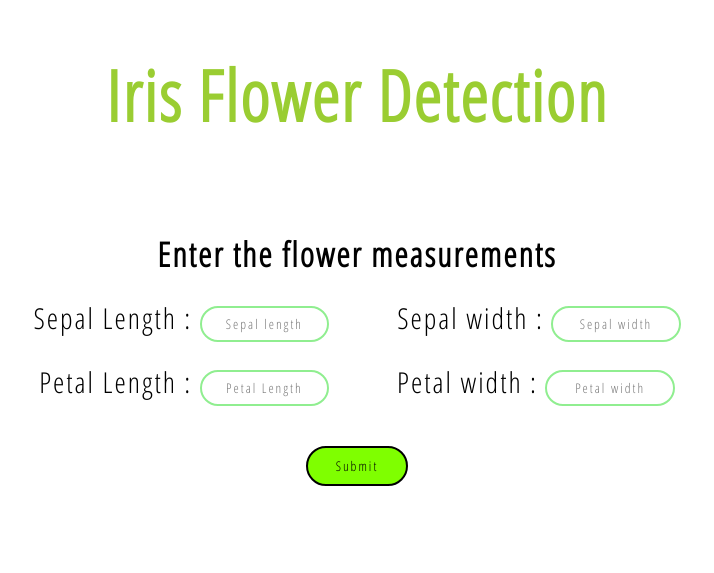
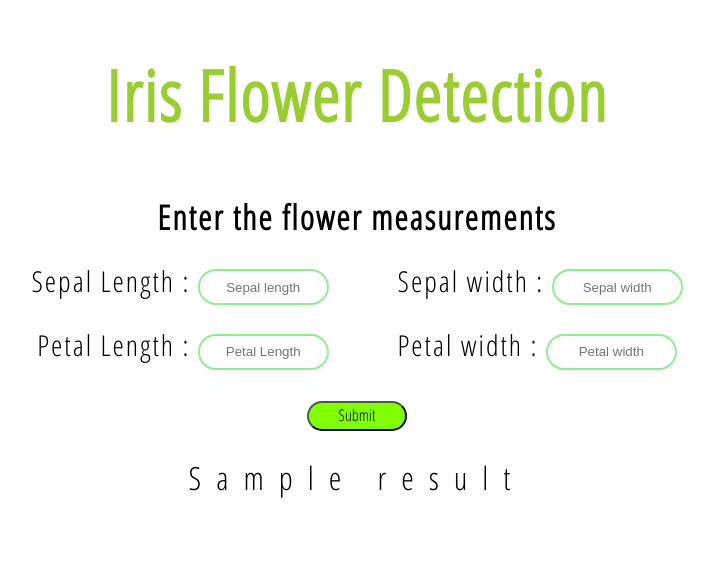
Before and after one commit to ctrl-gaurav/Iris-flower-classification, a Flask app: template templates/index.html in a window 1280 px wide. Shown: the top 573 px of the page, without its empty margins (283-997 px from the left). Run offline with Flask 2, Linux system fonts and the light colour scheme; the template is opened without the code that fills it: most values are stand-ins (such as "Sample title", 1, 10 or a date in 2020); parts of the project's set-up code (start-up, migrations or seed data) failed here and were passed over.

Commit message:
Changed the default homepage to Index.html and updated app.py
Wrote app.py from scratch also changed the home page to index.html and made a static folder which contains the style.css file. Used the return_prediction func from the older app.py file

```diff
--- a/app.py
+++ b/app.py
@@ -1,19 +1,38 @@
-from flask import Flask,request,jsonify,redirect,render_template,session,url_for
-from flask.json import load
-from werkzeug.utils import redirect
-from flask_wtf import FlaskForm
-from wtforms import TextField,SubmitField
+from flask import Flask, render_template , url_for , request , redirect
 from tensorflow.keras.models import load_model
 import joblib
 import numpy as np
 
 # loading trained model
-
 flower_model=load_model('final_iris_model.h5')
 flower_scaler=joblib.load("iris_scaler.pkl")
 
-# script to take 4 parameters as input and return predicted result
+# initializing flask application
+app=Flask(__name__)
 
+# home page route(index.html)
+@app.route('/')
+def home():
+    return render_template('index.html')
+
+# when submitting the form
+@app.route('/form_action', methods=['POST','GET'])
+def formAction():
+
+    if request.method =='POST':
+        values = request.form
+        content={}
+        content['sepal_length'] = float(values.get("sLength"))
+        content['sepal_width'] = float(values.get("sWidth"))
+        content['petal_length'] = float(values.get("pLength"))
+        content['petal_width'] = float(values.get("pWidth"))
+
+        results = return_prediction(flower_model,flower_scaler,content) #stores the predicted flower name in results var
+        return render_template('index.html', result = results) #return to the index page with results placeholder changed to the predicted name
+
+    return render_template("index.html", result = "An error occured try again")
+
+# func to predit the flower from the values got from form and returning the predicted flower name
 def return_prediction(model,scaler,sample_json):
 
     s_len=sample_json["sepal_length"]
@@ -27,61 +46,8 @@ def return_prediction(model,scaler,sample_json):
     flower=scaler.transform(flower)
     class_ind=model.predict_classes(flower)[0]
 
-    return classes[class_ind]
+    return classes[class_ind] # returning the predicted flower name
 
-
-# initializing flask application
-
-app=Flask(__name__)
-app.config['SECRET_KEY'] = 'mysecretkey'
-
-# creating a flask form class
-
-class FlowerForm(FlaskForm) :
-
-    sep_len = TextField("Sepal Length")
-    sep_wid = TextField("Sepal Width")
-    pet_len = TextField("Petal Length")
-    pet_wid = TextField("Petal Width")
-
-    submit = SubmitField("Analyze")
-
-
-# creating home page route
-
-@app.route("/",methods=['GET','POST'])
-def index():
-
-    form=FlowerForm()
-
-    if form.validate_on_submit():
-        session['sep_len']= form.sep_len.data
-        session['sep_wid']= form.sep_wid.data
-        session['pet_len']= form.pet_len.data
-        session['pet_wid']= form.pet_wid.data
-
-        return redirect(url_for("prediction"))
-    return render_template('home.html',form=form)
-
-
-flower_model=load_model("final_iris_model.h5")
-flower_scaler=joblib.load("iris_scaler.pkl")
-
-# creating result page route
-
-@app.route('/prediction')
-def prediction():
-
-    content={}
-
-    content['sepal_length'] = float(session['sep_len'])
-    content['sepal_width'] = float(session['sep_wid'])
-    content['petal_length'] = float(session['pet_len'])
-    content['petal_width'] = float(session['pet_wid'])
-
-    results=return_prediction(flower_model,flower_scaler,content)
-
-    return render_template("prediction.html",results=results)
-
-if __name__=='__main__':
+# runs the app
+if __name__ == '__main__':
     app.run()
--- /dev/null
+++ b/static/style.css
@@ -0,0 +1,62 @@
+
+body{
+    margin : 0 ;
+    font-family: 'Open Sans Condensed', sans-serif;
+    letter-spacing: 2px ;
+    text-align: center;
+}
+
+h1{
+    font-size: 70px ;
+    font-weight: bold;
+    color: yellowgreen;
+}
+
+h3{
+    margin-bottom: 2% ;
+}
+
+.form-1{
+    margin: 4% 10% 0 10% ;
+    font-size: 1.8em;
+}
+
+.ipt
+{
+    margin: 50% 3% 10% 3% ;
+}
+
+.btn-submit
+{
+    width: 100px ;
+    height: 30px ;
+    border-radius: 20px;
+    background-color: chartreuse ;
+    font-size: initial ;
+    padding : 0 0 2px 0 ;
+    font-weight: 500;
+    font-family: 'Open Sans Condensed', sans-serif;
+}
+
+
+input[type="number"]
+{
+    border: 2px solid lightgreen ;
+    border-radius: 20px ;
+    height: 30px ;
+    width: 12%;
+    text-align: center;
+    margin-bottom: 20px ;
+}
+
+.result{
+    margin: 2% ;
+    font-size: 2em;
+    letter-spacing: 15px;
+}
+
+input[type=number]::-webkit-inner-spin-button,
+input[type=number]::-webkit-outer-spin-button {
+  -webkit-appearance: none;
+  margin: 0;
+}
--- a/templates/index.html
+++ b/templates/index.html
@@ -3,49 +3,50 @@
 <head>
     <meta charset="UTF-8">
     <meta name="viewport" content="width=device-width, initial-scale=1.0">
-    <link rel="stylesheet" href="web_assets/style.css">
+    <link rel="stylesheet" href="{{ url_for('static' , filename='style.css') }}">
     <link rel="preconnect" href="https://fonts.gstatic.com">
     <link href="https://fonts.googleapis.com/css2?family=Open+Sans+Condensed:wght@300&display=swap" rel="stylesheet">
     <title>Iris Flower detection</title>
 </head>
 <body>
-    <div>
-        <h1>Iris Flower Detection </h1>
-    </div>
+    <h1>Iris Flower Detection</h1>
 
     <div class="form-1">
         <h3>Enter the flower measurements</h3>
-        <form action="" method="GET">
+
+        <form action="\form_action" method="POST">
             <span class = "ipt">
-                <label for="">
-                    Sepal Length : <input type="Text" name="sLength"  placeholder="Sepal length" required>
+                <label for="sLength">
+                    Sepal Length : <input id="sLength" type="number" step="0.1" name="sLength"  placeholder="Sepal length" required>
                 </label>
             </span>
 
             <span class = "ipt">
-                <label for="">
-                    Sepal width : <input type="Text" name="sWidth" placeholder="Sepal width" required>
+                <label for="sWidth">
+                    Sepal width : <input id="sWidth" type="number" step="0.1" name="sWidth" placeholder="Sepal width" required>
                 </label>
             </span>
 
             <br>
 
             <span class = "ipt">
-                <label for="">
-                    Petal Length : <input type="Text" name="pLength" placeholder="Petal Length"  required>
+                <label for="pLength">
+                    Petal Length : <input id="pLength" type="number" step="0.1" name="pLength" placeholder="Petal Length"required>
                 </label>
             </span>
 
             <span class = "ipt">
-                <label for="">
-                    Petal width : <input type="Text" name="pWidth" placeholder="Petal width"  required>
+                <label for="pWidth">
+                    Petal width : <input id="pWidth" type="number" step="0.1" name="pWidth" placeholder="Petal width"  required>
                 </label>
             </span>
 
             <br>
-            <button class="btn-submit">Submit</button>
+            <input class ="btn-submit" type="submit" value="Submit" name="submit">
         </form>
     </div>
+    <div class="result">  {{result}} </div>
+
 
 </body>
 </html>
--- a/templates/prediction.html
+++ /dev/null
@@ -1 +0,0 @@
-<h1>Your Predicted Flower Class is: {{results}}</h1>
--- a/templates/web_assets/style.css
+++ /dev/null
@@ -1,53 +0,0 @@
-*{
-    /* background-color: black;
-    color: aliceblue ; */
-    font-family: 'Open Sans Condensed', sans-serif;
-    letter-spacing: 2px ;
-}
-
-h1{
-    font-size: 70px ;
-    color: yellowgreen;
-    text-align: center;
-}
-
-h3{
-    margin-bottom: 2% ;
-}
-
-.form-1{
-    /* display: flexbox; */
-    /* align-items: center ; */
-    text-align: center;
-    margin: 7% 10% ;
-    font-size: 1.8em;
-}
-.ipt{
-
-    margin: 50% 3% ;
-    /* border: 1px solid ; */
-}
-input{
-    border: 2px solid lightgreen ;
-    border-radius: 20px ;
-    height: 30px ;
-    width: 12%;
-    text-align: center;
-    margin-bottom: 20px ;
-    /* background-color: bisque ; */
-
-}
-
-
-.btn-submit{
-    margin-top: 2%;
-    width: 10% ;
-    height: 40px;
-    border : 2px solid black ;
-    border-radius: 20px;
-    /* color: white; */
-    background-color: chartreuse ;
-}
-.btn-submit:hover{
-
-}
```
Also changed, not shown: templates/home.html (deleted, +0 -14 lines).
